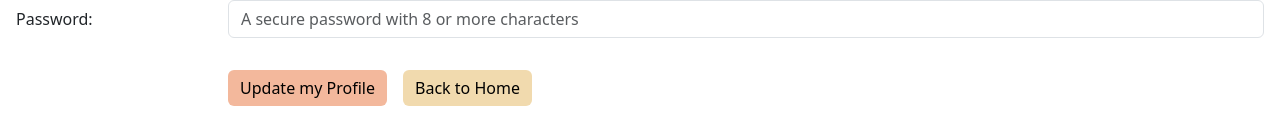
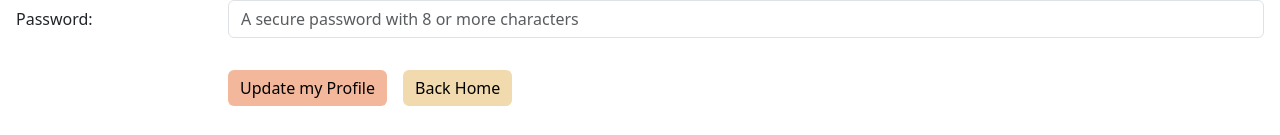
Before and after one commit to Move-Mentor/move-mentor-front-end, a React (Create React App) app: page /users/profile/student in a window 1280 px wide. Shown: the part 758-893 px from the top of the page. Built offline with nearby package versions, Linux system fonts and the light colour scheme; no server answers.

Commit message:
button fix

```diff
--- a/src/components/UpdateProfile/UpdateProfileForm.jsx
+++ b/src/components/UpdateProfile/UpdateProfileForm.jsx
@@ -227,7 +227,7 @@ const UpdateProfileForm = () => {
               marginLeft: "1rem",
             }}
           >
-            Back to Home
+            Back Home
           </Button>
         </Col>
       </Form.Group>
```
